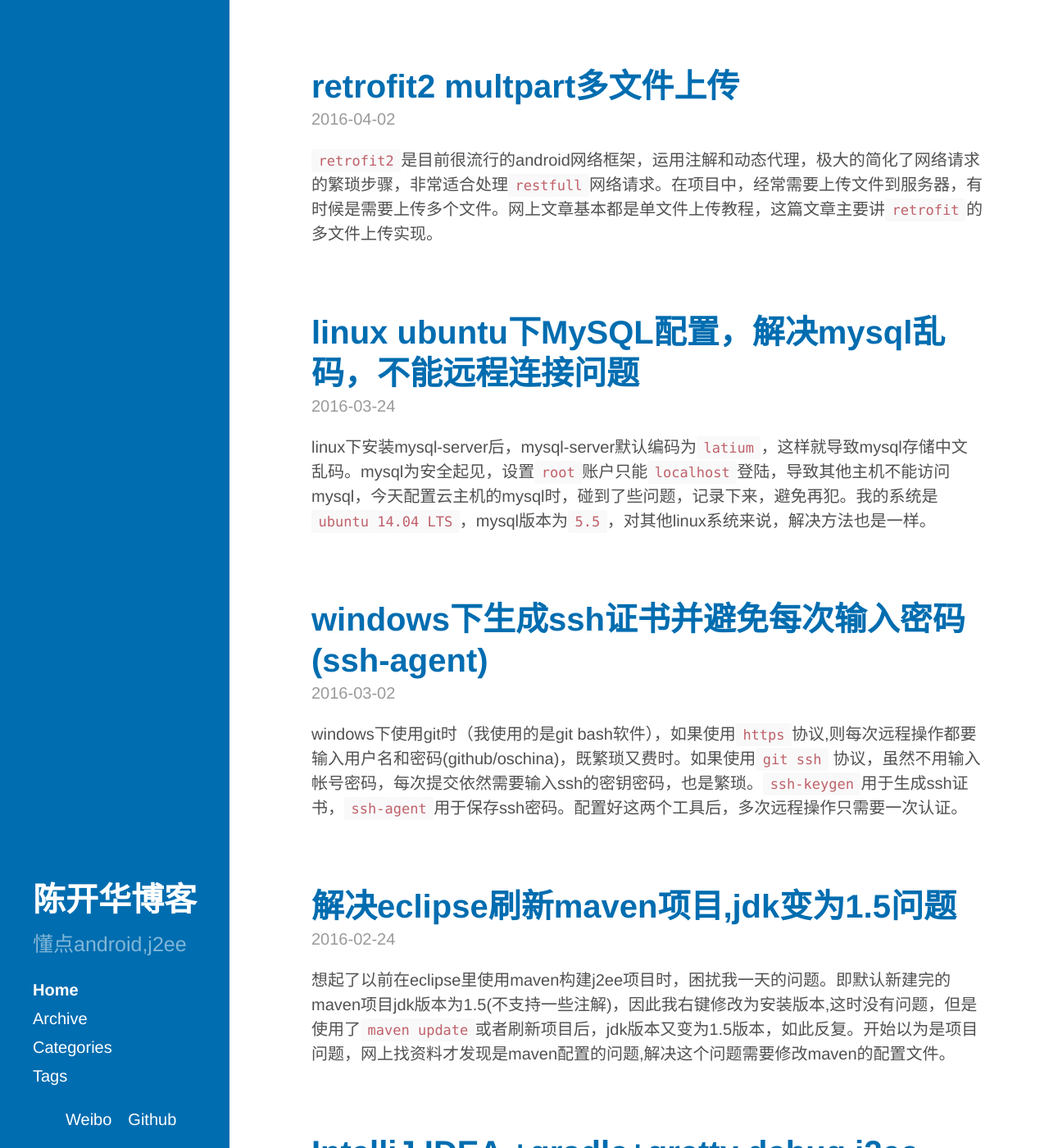
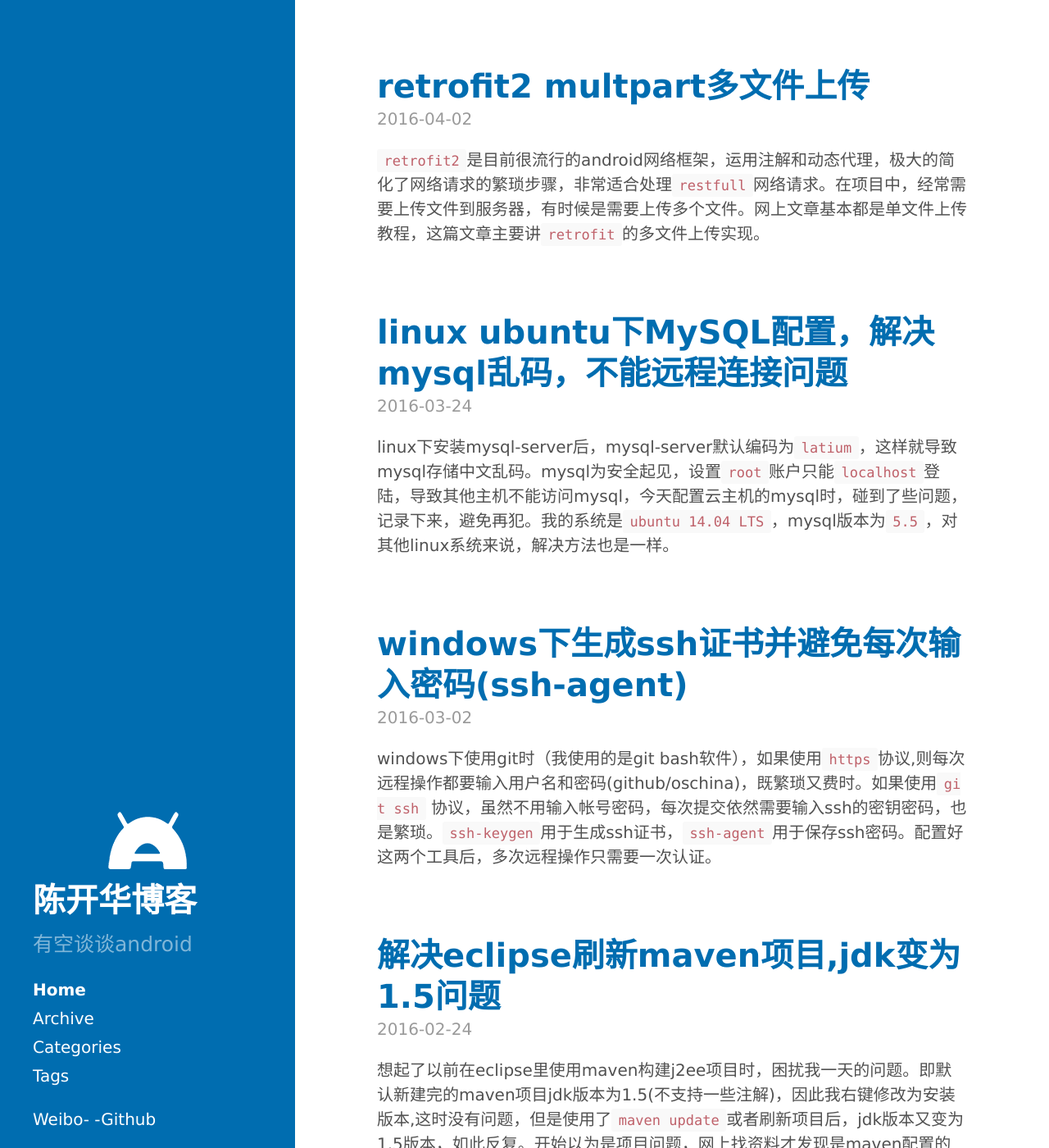
Before and after one commit to ichenkaihua/ichenkaihua.github.io, a Jekyll site: the page built from index.html, in a window 1280 px wide and 1400 px high. Shown: the whole window at 82% size. Built offline with Jekyll 4.4.1, drawn with Linux system fonts in a browser that asks for light colours; the list of posts is cut into pages by our own code.

Commit message:
修改主题

```diff
--- a/_config.yml
+++ b/_config.yml
@@ -22,8 +22,8 @@ timezone: GMT+8
 
 # Setup
 title:            陈开华博客
-tagline:          '陈开华的个人博客'
-description:      '懂点android,j2ee'
+tagline:          "Chenkaihua's Personal Website"
+description:      '有空谈谈android'
 baseurl:          /
 github: ichenkaihua
 weibo: chenkaihuait
--- a/_includes/head.html
+++ b/_includes/head.html
@@ -13,7 +13,10 @@
     {% if page.tags %}
       <meta name="keywords" content="{{ page.tags | join: ', ' }}">
     {% endif %}
-    {% if page.excerpt %}
+  {% if page.url == site.baseurl %}
+    <meta name="description" content="{{ site.description }}">
+
+    {% elsif page.excerpt %}
     <meta name="description" content="{{ page.excerpt | strip_html | truncate: 190 }} - {{  site.author.name }}">
     {% endif %}
 <meta name="author" content="{{ site.author.name }}">
@@ -22,8 +25,9 @@
 
   <link rel="icon" sizes="100x100" href="{{ site.baseurl }}public/logo_white_100w.png">
 
+
   <title>
-    {% if page.title == "Home" %}
+    {% if page.url == site.baseurl %}
       {{ site.title }} &middot; {{ site.tagline }}
     {% else %}
       {{ page.title }} &middot; {{ site.title }}
@@ -49,6 +53,9 @@
 <!--   <link rel="stylesheet" type="text/css" href="/public/google-code-prettify/prettify.css"> -->
 <style type="text/css">
 
+  code {
+    word-break: break-all;
+  }
 
 pre.highlight {
     display: block;
--- a/_includes/sidebar.html
+++ b/_includes/sidebar.html
@@ -27,7 +27,10 @@
           <img class="sidebar-logo" src="{{ site.baseurl }}public/logo_white_100w.png" />
           {{ site.title }}
         </a> -->
-        {{ site.title }}
+        <a href="{{ site.baseurl }}">
+          <img class="sidebar-logo" src="{{ site.baseurl }}public/logo_white_100w.png" />
+          {{ site.title }}
+        </a>
       </h1>
        <p class="lead">{{ site.description }}</p>
     </div>
@@ -57,12 +60,8 @@
 
 
    <nav>
-   <ul style="list-style: none;text-align: left;width: 100%">
-    <li style="display: inline;float: left;"><a href="https://weibo.com/{{ site.weibo }}">Weibo </a> </li>
-    <li style="display: inline;float: left;;margin-left: 1rem"><a href="https://github.com/{{site.github }}">Github</a> </li>
-   </ul>
-
-
+   <a href="https://weibo.com/{{ site.weibo }}">Weibo-</a>
+   <a href="https://github.com/{{site.github }}">-Github</a>
     </nav>
   </div>
 </div>
--- a/public/css/hyde.css
+++ b/public/css/hyde.css
@@ -33,7 +33,7 @@
  */
 
 html {
-  font-family: "PT Sans", Helvetica, Arial, sans-serif;
+  font-family: "Lucida Grande", Helvetica, Arial, STXihei, "华文细黑", "Microsoft YaHei", "微软雅黑", sans-serif;
 }
 @media (min-width: 48em) {
   html {
@@ -66,7 +66,7 @@ html {
     top: 0;
     left: 0;
     bottom: 0;
-    width: 14rem;
+    width: 18rem;
     text-align: left;
   }
 }
@@ -80,7 +80,7 @@ html {
 .sidebar-about h1 {
   color: #fff;
   margin-top: 0;
-  font-family: "PT Sans", serif;
+  font-family: "Lucida Grande", Helvetica, Arial, STXihei, "华文细黑", "Microsoft YaHei", "微软雅黑", sans-serif;
   font-size: 2rem;
 }
 
@@ -129,16 +129,16 @@ a.sidebar-nav-item:focus {
 
 @media (min-width: 48em) {
   .content {
-    max-width: 60rem;
-    margin-left: 15rem;
+    max-width: 38rem;
+    margin-left: 20rem;
     margin-right: 2rem;
   }
 }
 
 @media (min-width: 64em) {
   .content {
-    margin-left: 18rem;
-    margin-right: 3rem;
+    margin-left: 22rem;
+    margin-right: 4rem;
   }
 }
 
```
